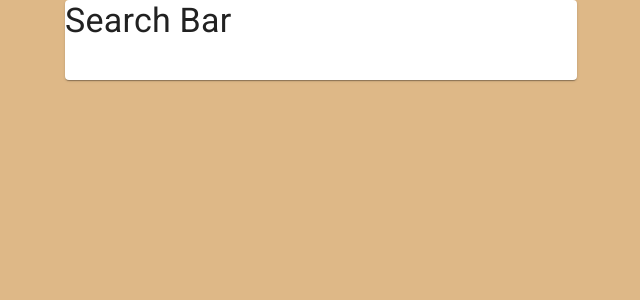
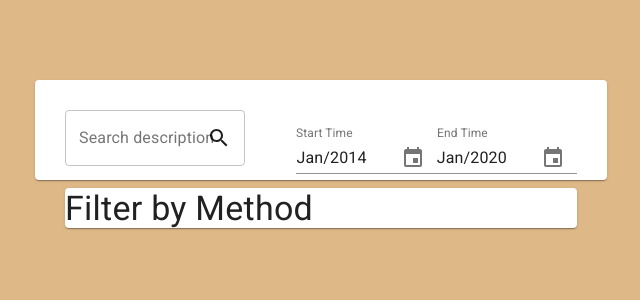
Before and after one commit to SDM-Team-1/seer-frontend, a React (Create React App) app: page / in a window 1280 px wide. Shown: the top 300 px of the page, without its empty margins (319-959 px from the left). Built offline with nearby package versions, Linux system fonts and the light colour scheme.

Commit message:
feat: complete search-bar UI

```diff
--- a/package.json
+++ b/package.json
@@ -3,11 +3,14 @@
   "version": "0.1.0",
   "private": true,
   "dependencies": {
+    "@date-io/date-fns": "^1.3.13",
     "@material-ui/core": "^4.11.0",
     "@material-ui/icons": "^4.9.1",
+    "@material-ui/pickers": "^3.2.10",
     "@testing-library/jest-dom": "^4.2.4",
     "@testing-library/react": "^9.5.0",
     "@testing-library/user-event": "^7.2.1",
+    "date-fns": "^2.16.1",
     "node-sass": "^4.14.1",
     "react": "^16.13.1",
     "react-dom": "^16.13.1",
--- a/src/pages/Main/Main.js
+++ b/src/pages/Main/Main.js
@@ -2,21 +2,32 @@ import React from 'react';
 
 import style from './Main.module.scss';
 import SearchBar from './components/Searchbar/Searchbar';
-// import Header from '../../shared-components/Header/Header';
-// import Footer from '../../shared-components/Footer/Footer';
+import Header from '../../shared-components/Header/Header';
+import Footer from '../../shared-components/Footer/Footer';
+import MethodFilter from './components/MethodFilter/MethodFilter';
 
 function Main() {
   return (
     <div className={style.main}>
-      {/* <header>
+      {/* 10 vh */}
+      <header>
         <Header></Header>
-      </header> */}
-      <section>
-        <SearchBar />
-      </section>
-      {/* <footer>
+      </header>
+      {/* 85vh */}
+      <div className={style.pageContent}>
+        {/* 5vh */}
+        <section className={style.SearchBar}>
+          <SearchBar />
+        </section>
+        {/* 5vh */}
+        <section>
+          <MethodFilter></MethodFilter>
+        </section>
+      </div>
+      {/* 5 vh */}
+      <footer>
         <Footer></Footer>
-      </footer> */}
+      </footer>
     </div>
   );
 }
--- a/src/pages/Main/Main.module.scss
+++ b/src/pages/Main/Main.module.scss
@@ -7,3 +7,11 @@
     justify-content: center;
   }
 }
+
+.pageContent {
+  height: 85vh;
+}
+
+.SearchBar{
+  margin-bottom: 1vh;
+}
--- /dev/null
+++ b/src/pages/Main/components/MethodFilter/MethodFilter.js
@@ -0,0 +1,17 @@
+import React from 'react';
+import Card from '@material-ui/core/Card';
+import Typography from '@material-ui/core/Typography';
+
+import style from './MethodFilter.module.scss';
+
+function MethodFilter() {
+  return (
+    <Card className={style.main}>
+      <Typography variant="h4" component="h4" gutterBottom>
+        Filter by Method
+      </Typography>
+    </Card>
+  );
+}
+
+export default MethodFilter;
--- /dev/null
+++ b/src/pages/Main/components/MethodFilter/MethodFilter.module.scss
@@ -0,0 +1,6 @@
+.main {
+  margin: 0;
+  display: flex;
+  width: 40vw;
+  height: 5vh;
+}
--- a/src/pages/Main/components/Searchbar/Searchbar.js
+++ b/src/pages/Main/components/Searchbar/Searchbar.js
@@ -1,18 +1,73 @@
 import React from 'react';
-import Typography from '@material-ui/core/Typography';
+import DateFnsUtils from '@date-io/date-fns';
+import {
+  MuiPickersUtilsProvider,
+  KeyboardDatePicker,
+} from '@material-ui/pickers';
+import TextField from '@material-ui/core/TextField';
+import InputAdornment from '@material-ui/core/InputAdornment';
 import Card from '@material-ui/core/Card';
+import SearchIcon from '@material-ui/icons/Search';
 
 import style from './Searchbar.module.scss';
 // import style from './Searchbar.module.scss';
 
 function Searchbar() {
+  const selectedStartDate = new Date('2014');
+  const selectedEndDate = new Date('2020');
   return (
     <Card className={style.main}>
-      <Typography variant="h4" component="h4" gutterBottom>
-        Search Bar
-      </Typography>
+      <TextField
+        className={style.searchBox}
+        label="Search description"
+        variant="outlined"
+        InputProps={{
+          endAdornment: (
+            <InputAdornment position="end">
+              <SearchIcon />
+            </InputAdornment>
+          ),
+        }}
+      />
+      <MuiPickersUtilsProvider utils={DateFnsUtils} className={style.Picker}>
+        <KeyboardDatePicker
+          variant="inline"
+          autoOk={true}
+          format="MMM/yyyy"
+          views={['year', 'month']}
+          minDate="2000"
+          maxDate="2021"
+          margin="normal"
+          label="Start Time"
+          value={selectedStartDate}
+          onChange={handleDateChange}
+          KeyboardButtonProps={{
+            'aria-label': 'change date',
+          }}
+        />
+        <KeyboardDatePicker
+          variant="inline"
+          autoOk={true}
+          format="MMM/yyyy"
+          views={['year', 'month']}
+          minDate="2000"
+          maxDate="2021"
+          margin="normal"
+          id="date-picker-inline"
+          label="End Time"
+          value={selectedEndDate}
+          onChange={handleDateChange}
+          KeyboardButtonProps={{
+            'aria-label': 'change date',
+          }}
+        />
+      </MuiPickersUtilsProvider>
     </Card>
   );
 }
 
+const handleDateChange = (date) => {
+  console.log(date);
+};
+
 export default Searchbar;
--- a/src/pages/Main/components/Searchbar/Searchbar.module.scss
+++ b/src/pages/Main/components/Searchbar/Searchbar.module.scss
@@ -1,7 +1,21 @@
 .main {
   margin: 0;
-  background-color: aqua;
   display: flex;
-  height: 10vh;
   width: 40vw;
+  height: 5vh;
+  padding: 30px;
 }
+
+.searchBox {
+  width: 60%;
+  margin-right: 10% !important;
+}
+
+.Picker {
+  width: 20%;
+  margin-left: 2% !important;
+}
+
+.GridContainer {
+  width: 30%;
+}
--- a/src/shared-components/Footer/Footer.js
+++ b/src/shared-components/Footer/Footer.js
@@ -1,6 +1,8 @@
 import React from 'react';
+import style from './Footer.module.scss';
+
 function Footer() {
-  return <h1>Footer component</h1>;
+  return <h1 className={style.main}> </h1>;
 }
 
 export default Footer;
--- /dev/null
+++ b/src/shared-components/Footer/Footer.module.scss
@@ -0,0 +1,4 @@
+.main {
+  margin: 0;
+  height: 5vh;
+}
--- a/src/shared-components/Header/Header.js
+++ b/src/shared-components/Header/Header.js
@@ -1,6 +1,8 @@
 import React from 'react';
+import style from './Header.module.scss';
+
 function Header() {
-  return <h1>Header component</h1>;
+  return <h1 className={style.main}> </h1>;
 }
 
 export default Header;
--- /dev/null
+++ b/src/shared-components/Header/Header.module.scss
@@ -0,0 +1,4 @@
+.main {
+  margin: 0;
+  height: 10vh;
+}
```
Also changed, not shown: 2 other files (tests, documents, lock files or other folders).
